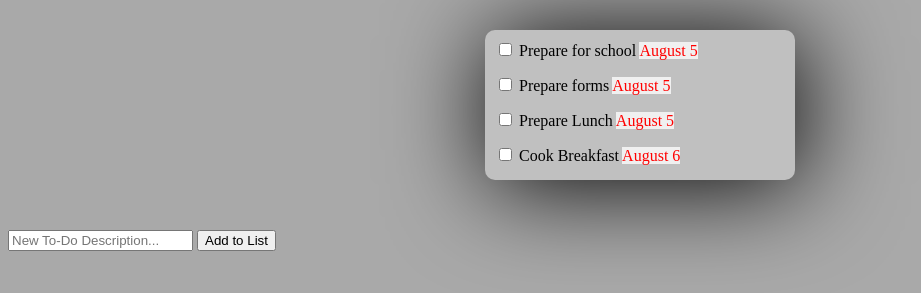
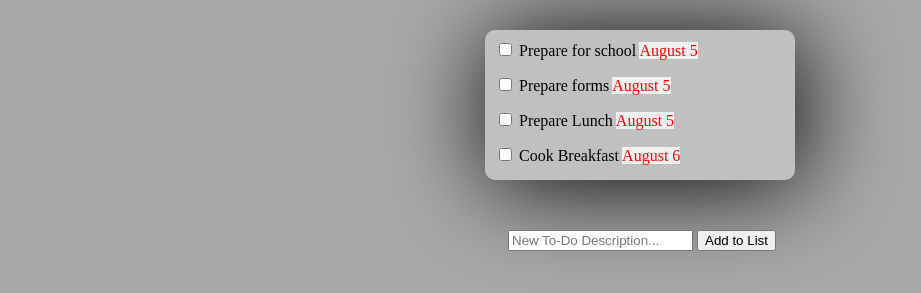
Before and after one commit to xlin1/todo_app_front_end, a plain HTML site: page index.html in a window 1280 px wide. Shown: the part 95-388 px from the top of the page, without its empty margins (0-921 px from the left). Drawn offline with Linux system fonts and the light colour scheme.

Commit message:
New Positions

```diff
--- a/index.css
+++ b/index.css
@@ -33,5 +33,5 @@ li{
 div{
   position: relative;
   top:50px;
-  left:0px;
+  margin-left:500px;
 }
```
